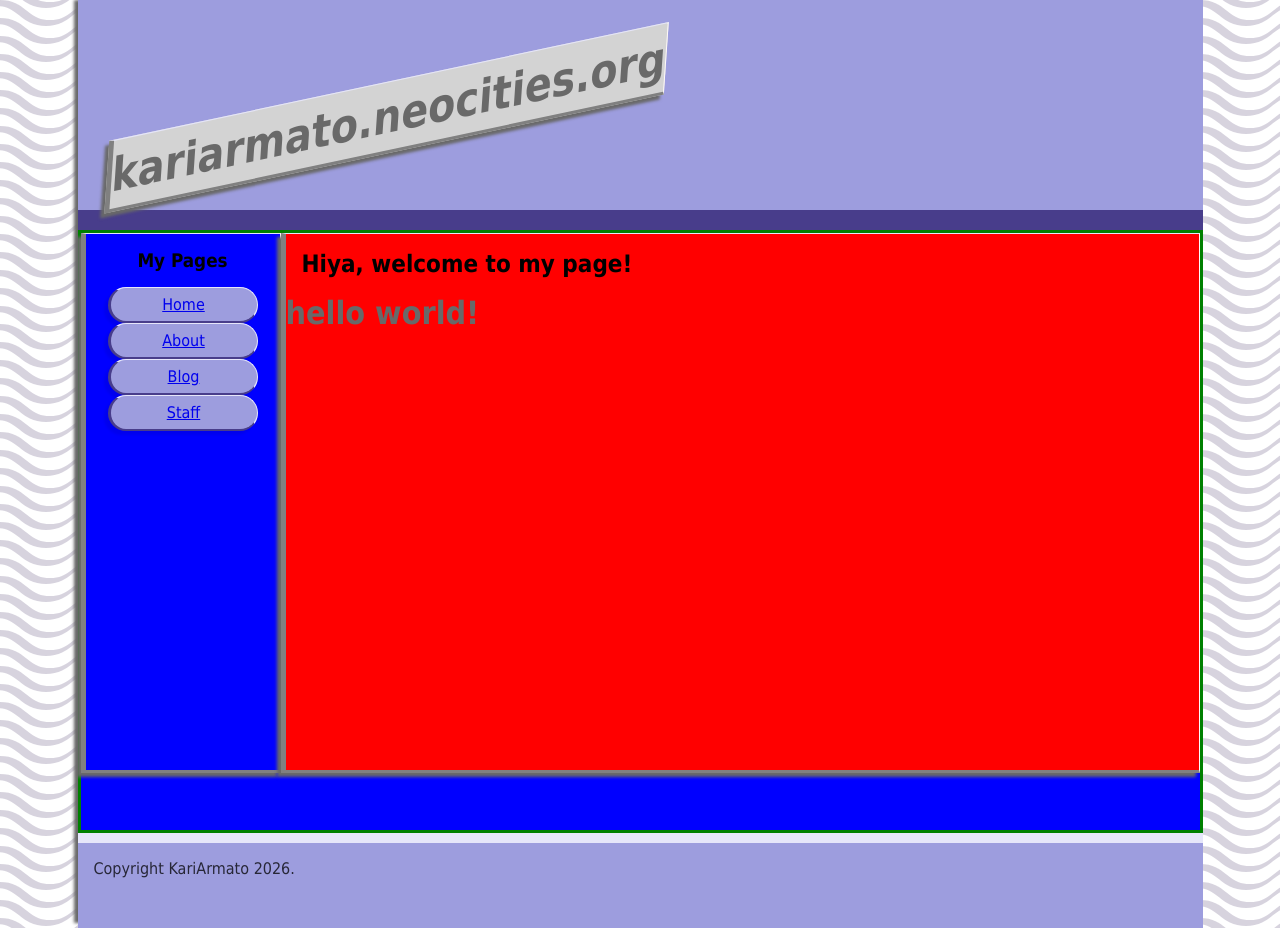
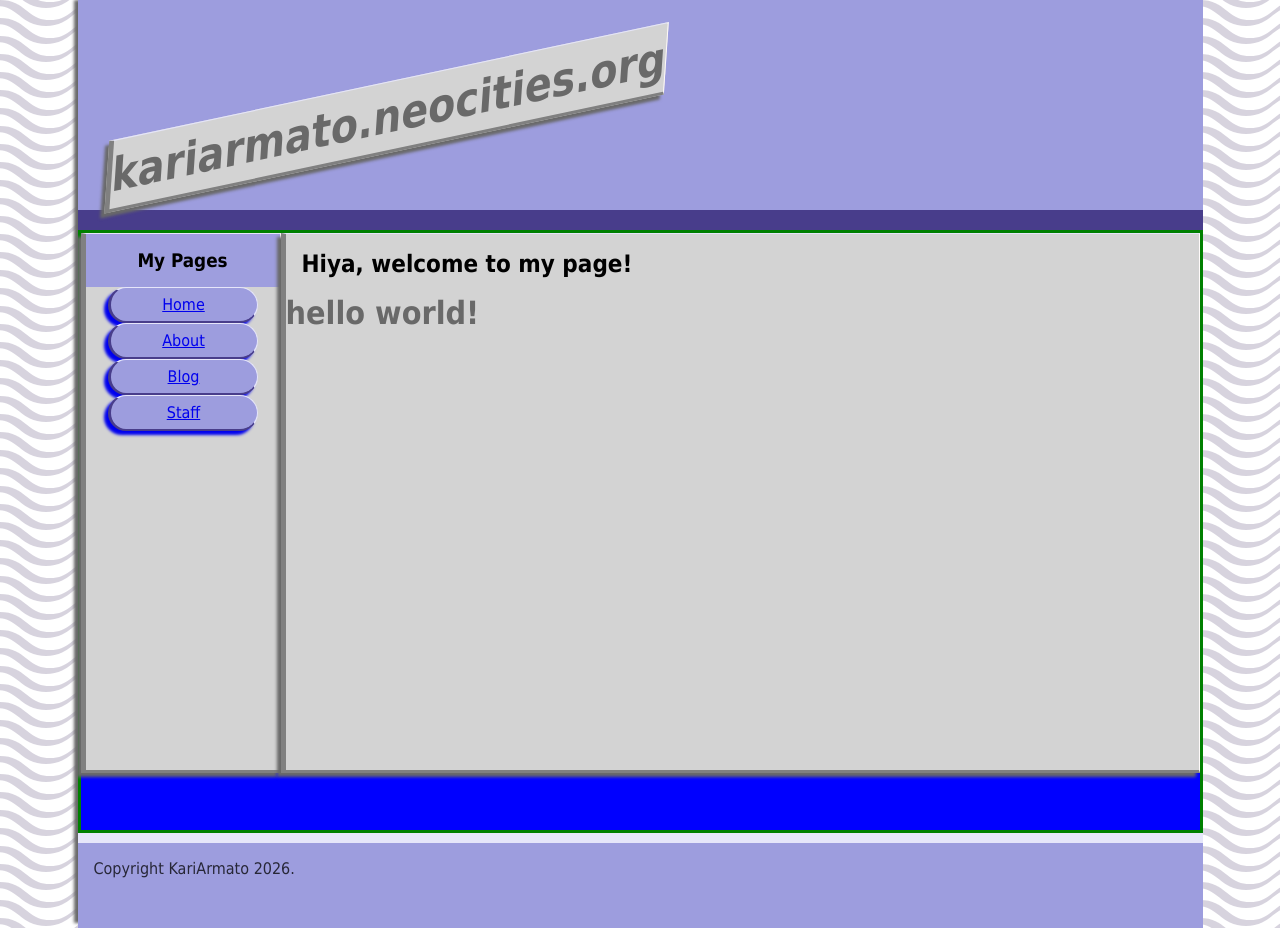
Before and after one commit to hatspies/hatspies.github.io, a Jekyll site: the page built from index.html, in a window 1280 px wide. Built offline with Jekyll 4.4.1, drawn with Linux system fonts in a browser that asks for light colours.

Commit message:
Update _main-area.scss

```diff
--- a/_sass/layouts/_main-area.scss
+++ b/_sass/layouts/_main-area.scss
@@ -37,7 +37,6 @@
 .sidebar
   {
     max-width: 200px;
-    background-color: blue;
   //flex-basis: 250px
   //width: 13vw;
   }
@@ -45,7 +44,6 @@
 .content
   {
   min-width: 460px;
-  background-color: red;
   //min-width: 400px;
   flex: 1 1;
   //width: 48vw;
```
